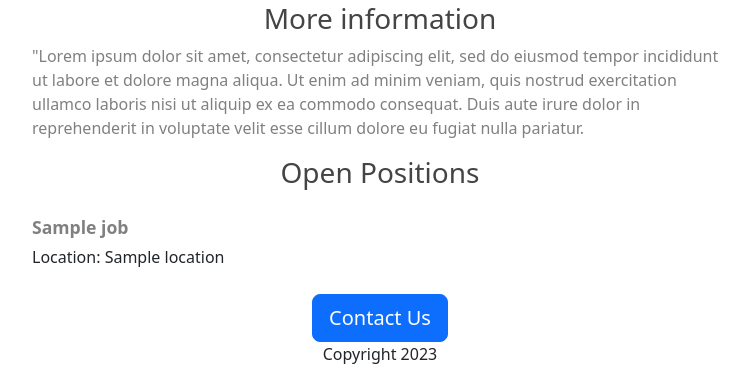
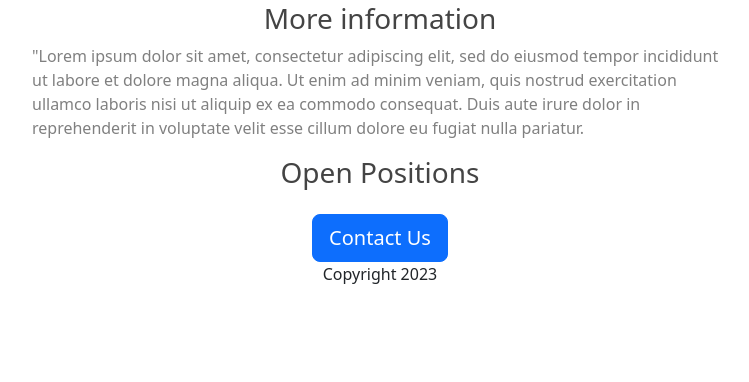
Before and after one commit to BrianNW/career-center-replit, a Flask app: template templates/home.html in a window 1280 px wide. Shown: the part 744-1126 px from the top of the page, without its empty margins (260-1009 px from the left). After the commit the page ends 1028 px from the top, so only its background shows below. Run offline with Flask 2, Linux system fonts and the light colour scheme; the template is opened without the code that fills it: most values are stand-ins (such as "Sample title", 1, 10 or a date in 2020).

Commit message:
Migrated Job item listings feed

```diff
--- a/templates/home.html
+++ b/templates/home.html
@@ -69,12 +69,6 @@
     <h3>Open Positions</h3>
       <div style="margin-top:25px;margin-bottom:25px;">
         {% for job in jobs %}
-          <div class="job-title" style="margin-bottom:4px"><strong> {{job['title']}} </strong></div>
-          <div> Location: {{job['location']}} </div>
-
-        {% if 'salary' in job %}
-         <div> Salary: {{job['salary']}} </div><hr>
-        {% endif %}
 
         {% endfor %}
       </div>
--- /dev/null
+++ b/templates/jobitem.html
@@ -0,0 +1,6 @@
+ <div class="job-title" style="margin-bottom:4px"><strong> {{job['title']}} </strong></div>
+          <div> Location: {{job['location']}} </div>
+
+        {% if 'salary' in job %}
+         <div> Salary: {{job['salary']}} </div><hr>
+        {% endif %}
```
